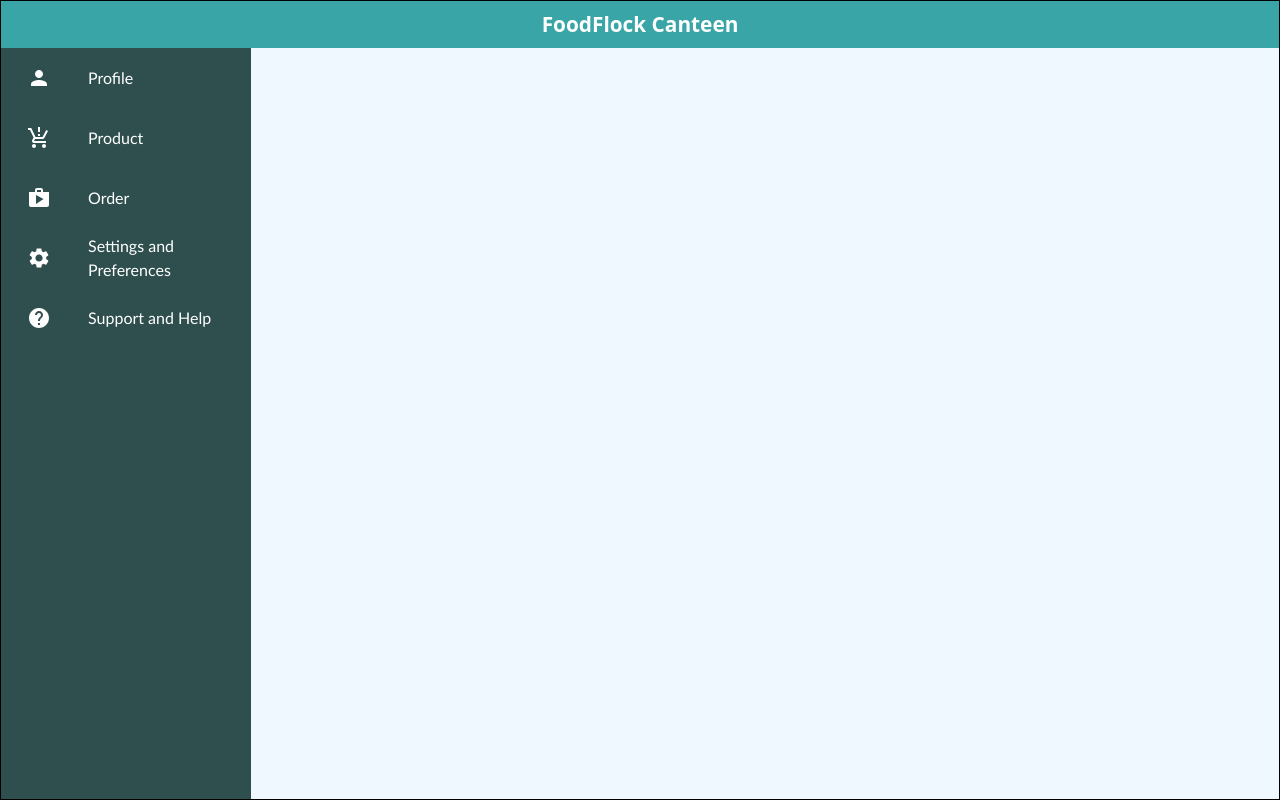
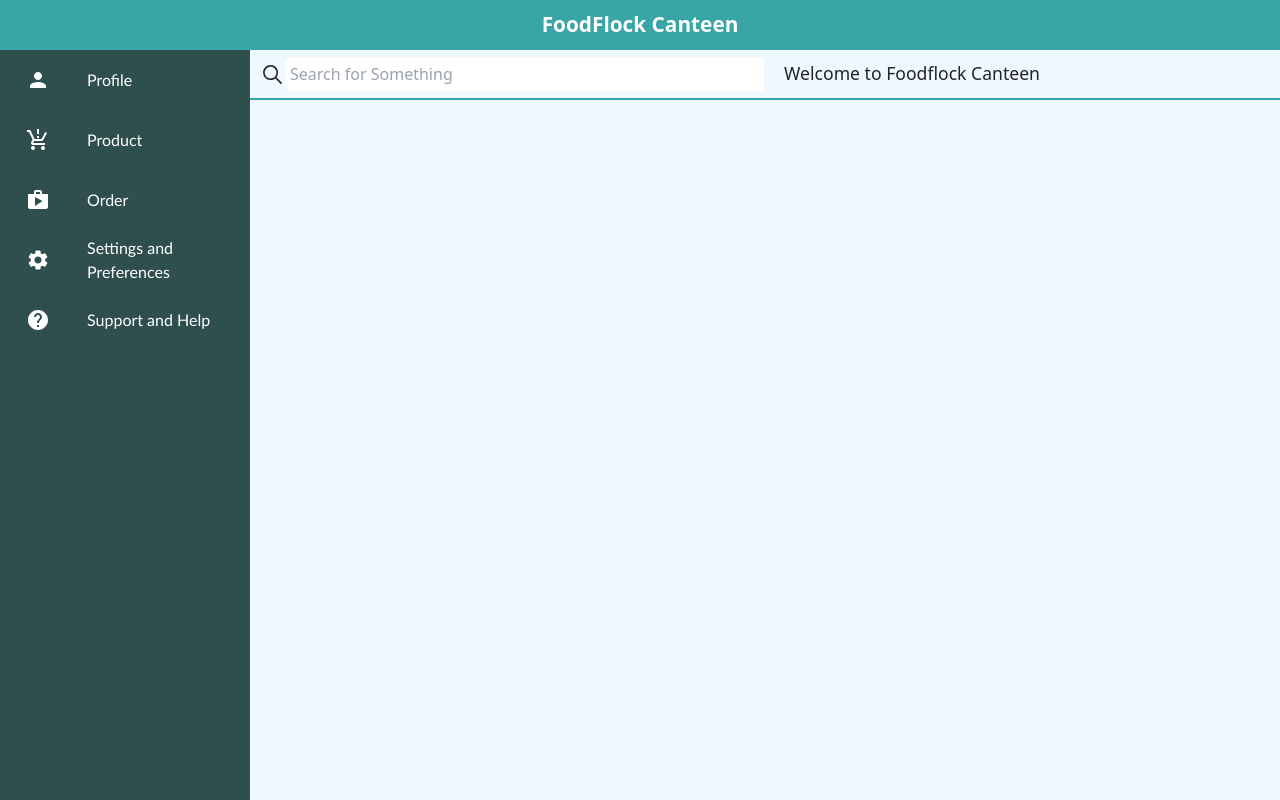
Before and after one commit to wnyakonor66/Foodflock-Canteen-Web-App, a React (Create React App) app: page /vendorsPage in a window 1280 px wide. Built offline with nearby package versions, Linux system fonts and the light colour scheme; no server answers.

Commit message:
Searchbar Changes

```diff
--- /dev/null
+++ b/src/Component/SearchBar.jsx
@@ -0,0 +1,18 @@
+import React from 'react';
+import './styles/searchbar.css';
+import { IoIosSearch } from "react-icons/io";
+
+const SearchBar = () => {
+  return (
+    <div className="search_screen">
+      <div className='search'>
+          <IoIosSearch size={25}/>
+        <input type='text' placeholder='Search for Something' />
+        <h3 className='search_title'>Welcome to Foodflock Canteen</h3>
+      </div>
+
+    </div>
+  )
+}
+
+export default SearchBar
--- /dev/null
+++ b/src/Component/styles/searchbar.css
@@ -0,0 +1,29 @@
+
+.search_screen {
+    height: 50px;
+    width: 100%;
+    display: flex;
+    justify-content: space-between;
+    border-bottom: 2px solid rgba(30, 153, 153, 0.87);;
+}
+
+.search {
+    display: flex;
+    align-items: center;
+    width: 100%;
+    max-width: 800px;
+    padding: 0 10px;
+}
+
+.search input {
+    flex: 1;
+    margin-left: 0;
+    padding: 5px;
+    border-radius: 5px;
+}
+
+.search .search_title {
+    margin-left: 20px;
+    font-weight: 400;
+    font-size: 1.1rem;
+}
--- a/src/Component/styles/sidebar.css
+++ b/src/Component/styles/sidebar.css
@@ -2,12 +2,14 @@
     width: 250px;
     height: 100%;
     background-color: darkslategrey;
+
 }
 
 .SidebarList {
     height: auto;
     width: 100%;
     padding: 0;
+    min-width: auto;
 }
 
 .SidebarList .row {
--- a/src/vendorsPage/VendorsPage.jsx
+++ b/src/vendorsPage/VendorsPage.jsx
@@ -2,14 +2,20 @@ import React from 'react';
 import SideBar from '../Component/SideBar';
 import { Navbar } from '../Component/Navbar';
 import './vendorspage.css';
-
+import SearchBar from '../Component/SearchBar';
 
 const VendorsPage = () => {
   return (
-    <div className='V-screen'>
-        <Navbar />
+      <div className='V-screen'>
+      <Navbar />
+      <div className="main-content">
         <SideBar />
+        <div className="content-area">
+          <SearchBar />
+        </div>
+      </div>
     </div>
+
   )
 }
 
--- a/src/vendorsPage/vendorspage.css
+++ b/src/vendorsPage/vendorspage.css
@@ -1,4 +1,4 @@
-.V-screen {
+/* .V-screen {
     width: 100vw;
     height: 100vh;
     border: 1px solid black;
@@ -6,4 +6,24 @@
     flex-direction: column;
     z-index: -999;
 
+} */
+ .V-screen {
+    width: 100vw;
+    height: 100vh;
+    display: flex;
+    flex-direction: column;
 }
+
+.main-content {
+    display: flex;
+    flex: 1;
+}
+
+
+
+.content-area {
+    flex: 4;
+    display: flex;
+    flex-direction: column;
+    overflow: hidden;
+}
```
